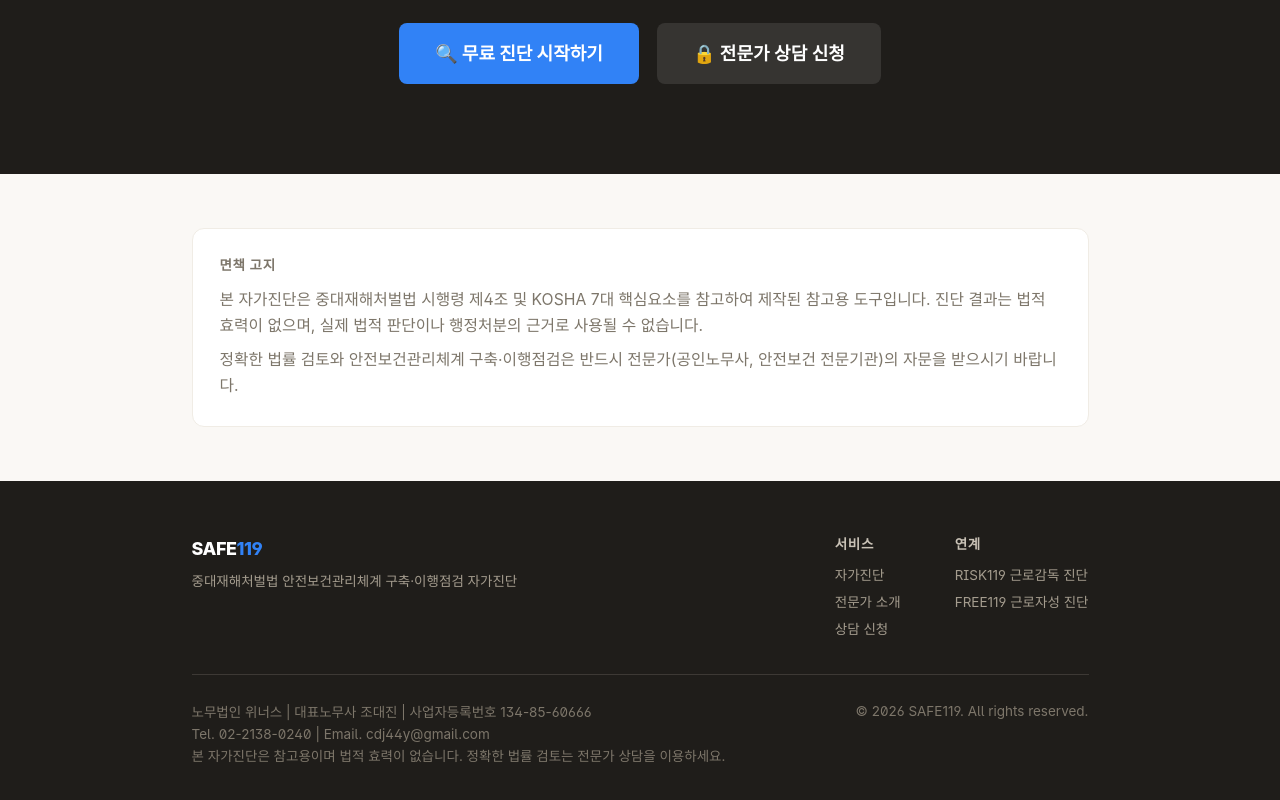
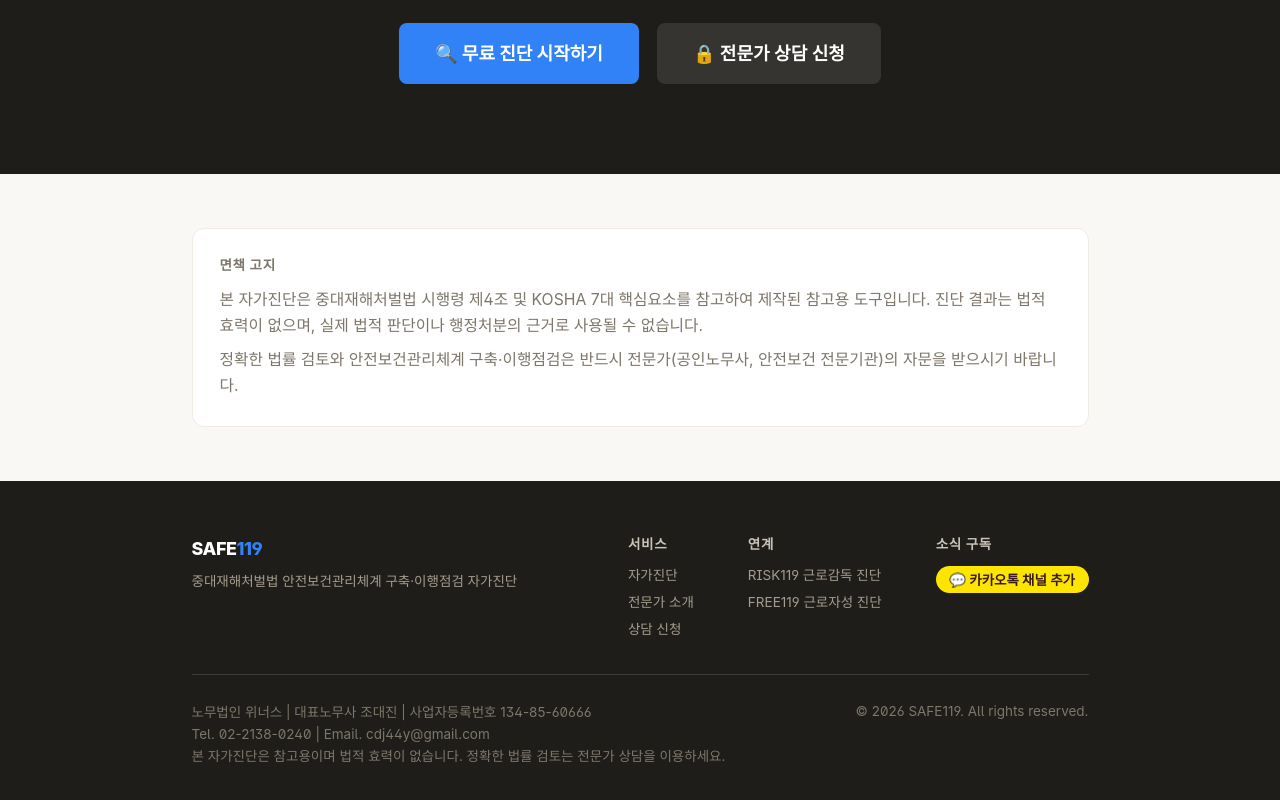
Before and after one commit to cdj44y-ui/safe119-cursor-starter, a Next.js app: page / in a window 1280 px wide. Shown: the part 7545-8345 px from the top of the page. Built offline with nearby package versions, Linux system fonts and the light colour scheme; no server answers; a web font is replaced by a local one.

Commit message:
feat: add Kakao channel link to site footer

```diff
--- a/components/layout/Footer.tsx
+++ b/components/layout/Footer.tsx
@@ -35,6 +35,19 @@ export default function Footer() {
                 </a>
               </div>
             </div>
+            <div>
+              <h4 className="text-xs font-bold text-sand-400 uppercase tracking-wider mb-3">소식 구독</h4>
+              <div className="flex flex-col gap-2">
+                <a
+                  href="https://pf.kakao.com/_yxexbaX/friend"
+                  target="_blank"
+                  rel="noopener noreferrer"
+                  className="inline-flex w-fit items-center gap-1.5 rounded-full bg-[#FEE500] px-3 py-1 text-xs font-bold text-[#391B1B] transition hover:bg-[#F5D800]"
+                >
+                  💬 카카오톡 채널 추가
+                </a>
+              </div>
+            </div>
           </div>
         </div>
         <div className="border-t border-sand-800 pt-6 flex flex-col sm:flex-row justify-between gap-4">
```
